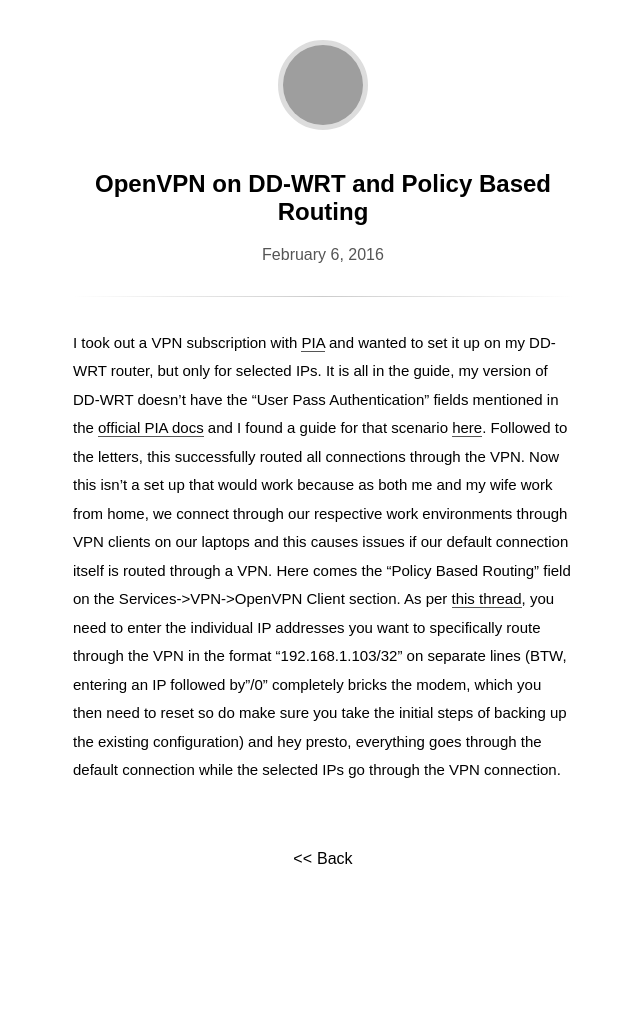
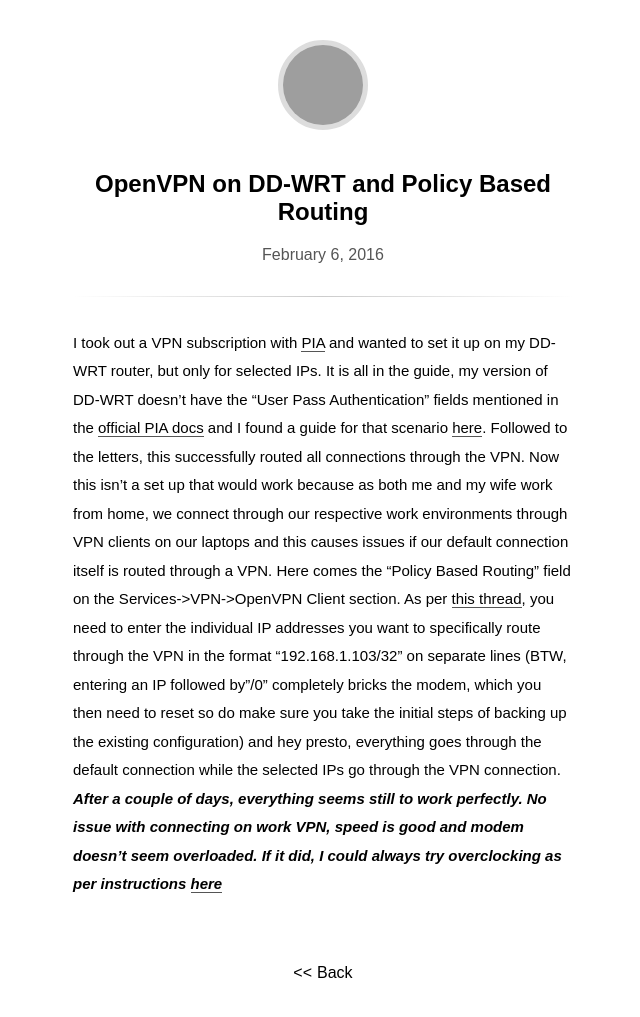
Before and after one commit to MCORN/mcorn.github.io, a Jekyll site: the page built from _posts/2016-02-06-openvpn-client-on-ddwrt.md, in a window 1280 px wide, cut to the strip 0-1027 px from the top of the page. Shown: the top 1017 px of the strip, without its empty margins (317-957 px from the left). Built offline with Jekyll 4.4.1, drawn with Linux system fonts in a browser that asks for light colours; some web fonts are replaced; before the commit the page ends 913 px from its top, so only the background shows below that; grey boxes are pictures that could not be loaded.

```diff
--- a/_posts/2016-02-06-openvpn-client-on-ddwrt.md
+++ b/_posts/2016-02-06-openvpn-client-on-ddwrt.md
@@ -7,3 +7,4 @@ I took out a VPN subscription with [PIA](https://www.privateinternetaccess.com)
 It is all in the guide, my version of DD-WRT doesn't have the "User Pass Authentication" fields mentioned in the [official PIA docs](https://www.privateinternetaccess.com/pages/client-support/dd-wrt-openvpn) and I found a guide for that scenario [here](http://www.instructables.com/id/Configure-VPN-Settings-on-Older-DD-WRT-Routers-for/?ALLSTEPS). Followed to the letters, this successfully routed all connections through the VPN.
 Now this isn't a set up that would work because as both me and my wife work from home, we connect through our respective work environments through VPN clients on our laptops and this causes issues if our default connection itself is routed through a VPN.
 Here comes the "Policy Based Routing" field on the Services->VPN->OpenVPN Client section. As per [this thread](https://www.privateinternetaccess.com/forum/discussion/17495/dd-wrt-with-openvpn-and-policy-based-routing-setup), you need to enter the individual IP addresses you want to specifically route through the VPN in the format "192.168.1.103/32" on separate lines (BTW, entering an IP followed by"/0" completely bricks the modem, which you then need to reset so do make sure you take the initial steps of backing up the existing configuration) and hey presto, everything goes through the default connection while the selected IPs go through the VPN connection.
+***After a couple of days, everything seems still to work perfectly. No issue with connecting on work VPN, speed is good and modem doesn't seem overloaded. If it did, I could always try overclocking as per instructions [here](http://www.stevejenkins.com/blog/2013/03/how-to-overclock-a-ciscolinksys-e4200-router-running-dd-wrt/)***
```
